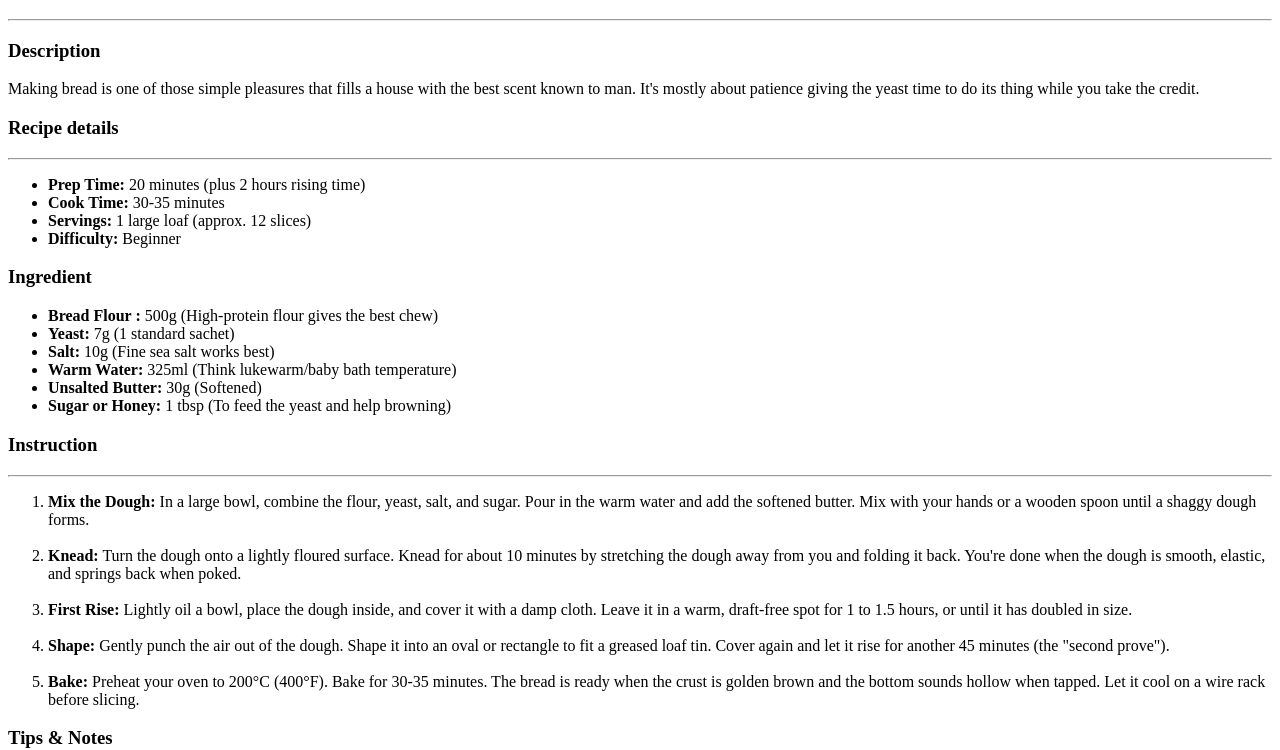
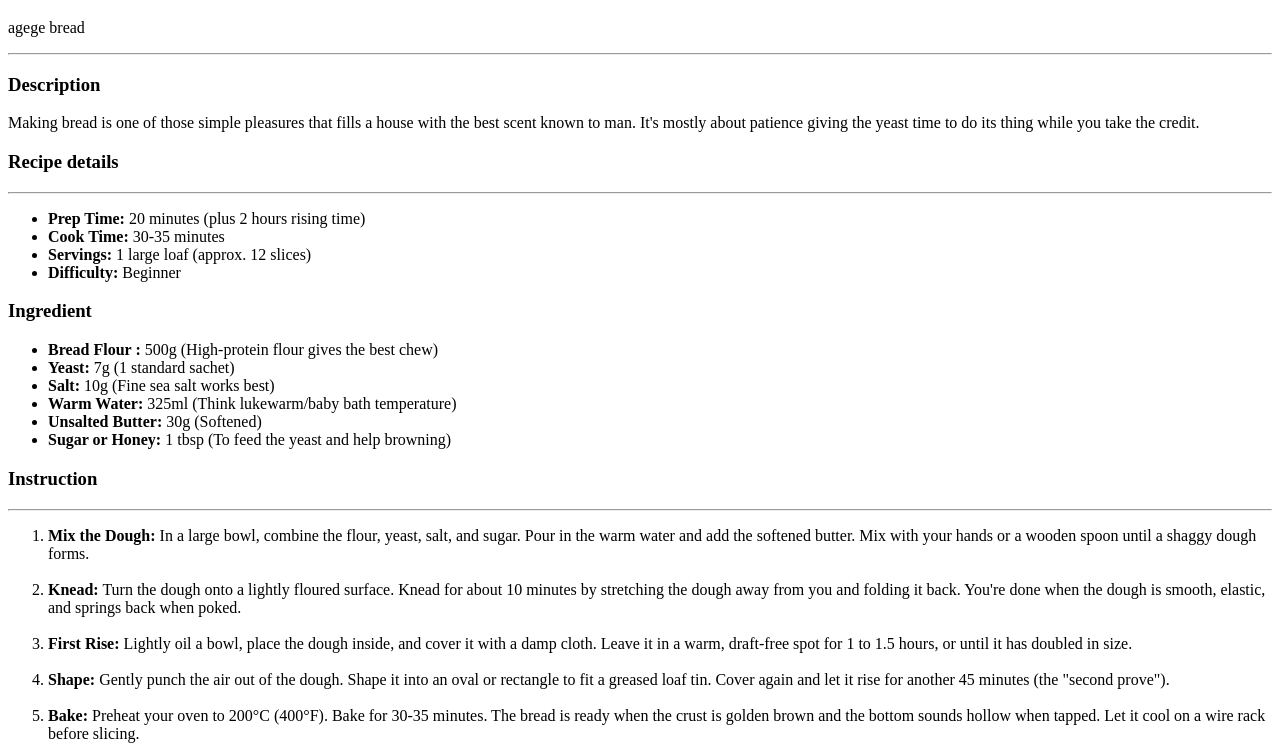
Before and after one commit to fridaous568/Assignment-2, a plain HTML site: page index.html in a window 1280 px wide. Shown: the part 61-811 px from the top of the page. Drawn offline with Linux system fonts and the light colour scheme.

Commit message:
testing update

```diff
--- a/index.html
+++ b/index.html
@@ -9,6 +9,7 @@
 </head>
 <body>
     <h1>How to make bread</h1>
+    <p>agege bread</p>
 
     <hr>
 <h3>Description</h3>
@@ -22,7 +23,7 @@
 <h3> Recipe details </h3>
 
 <hr>
-
+<div>
 <ul>
      <li><b>Prep Time:</b> 20 minutes (plus 2 hours rising time) </li>
      <li><b>Cook Time:</b> 30-35 minutes</li>
@@ -30,7 +31,7 @@
      <li><b>Difficulty:</b> Beginner</li>
 
 </ul>
-
+</div>
 
 <section id="Ingredient">
 <h3>Ingredient</h3>
```
